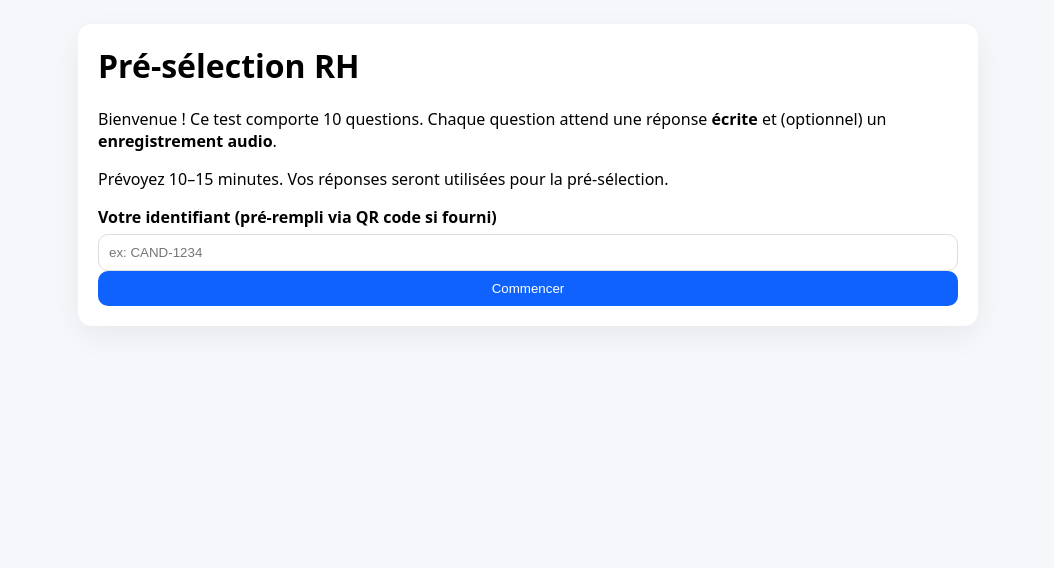
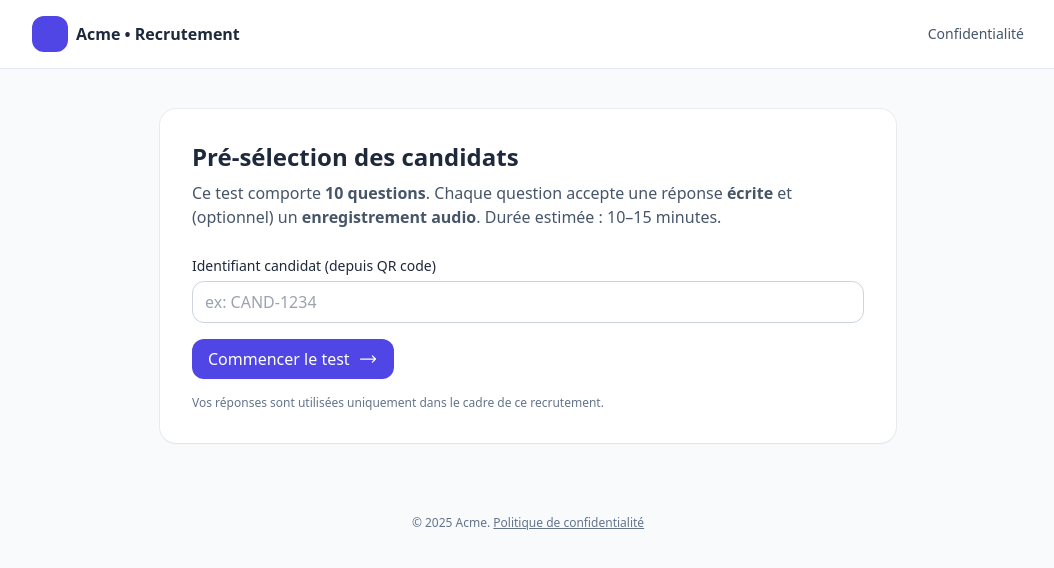
Before and after one commit to CDestine/site_rh, a website: page public/index.html in a window 1280 px wide. Shown: the whole page, without its empty margins (112-1166 px from the left). Drawn offline with nearby package versions, Linux system fonts and the light colour scheme.

Commit message:
Update index.html

```diff
--- a/public/index.html
+++ b/public/index.html
@@ -1,28 +1,60 @@
 <!doctype html>
 <html lang="fr">
 <head>
-  <meta charset="utf-8" />
-  <meta name="viewport" content="width=device-width,initial-scale=1" />
+  <meta charset="utf-8"/>
+  <meta name="viewport" content="width=device-width,initial-scale=1"/>
   <title>Pré-sélection RH</title>
-  <link rel="stylesheet" href="style.css" />
+  <script src="https://cdn.tailwindcss.com"></script>
+  <link rel="icon" href="data:,">
 </head>
-<body>
-  <main class="card">
-    <h1>Pré-sélection RH</h1>
-    <p>Bienvenue ! Ce test comporte 10 questions. Chaque question attend une réponse <b>écrite</b> et (optionnel) un <b>enregistrement audio</b>.</p>
-    <p>Prévoyez 10–15 minutes. Vos réponses seront utilisées pour la pré-sélection.</p>
+<body class="bg-slate-50 text-slate-800">
+  <!-- Header -->
+  <header class="bg-white border-b border-slate-200">
+    <div class="max-w-5xl mx-auto px-4 py-4 flex items-center justify-between">
+      <div class="flex items-center gap-2">
+        <div class="w-9 h-9 rounded-xl bg-indigo-600"></div>
+        <span class="font-semibold">Acme • Recrutement</span>
+      </div>
+      <nav class="text-sm text-slate-600">
+        <a href="privacy.html" class="hover:text-slate-900">Confidentialité</a>
+      </nav>
+    </div>
+  </header>
 
-    <form action="test.html" method="get">
-      <label for="token">Votre identifiant (pré-rempli via QR code si fourni)</label>
-      <input id="token" name="token" placeholder="ex: CAND-1234" />
-      <button type="submit">Commencer</button>
-    </form>
+  <!-- Hero -->
+  <main class="max-w-3xl mx-auto px-4 py-10">
+    <div class="bg-white shadow-sm ring-1 ring-black/5 rounded-2xl p-8">
+      <h1 class="text-2xl font-bold mb-2">Pré-sélection des candidats</h1>
+      <p class="text-slate-600 mb-6">
+        Ce test comporte <b>10 questions</b>. Chaque question accepte une réponse <b>écrite</b> et
+        (optionnel) un <b>enregistrement audio</b>. Durée estimée : 10–15&nbsp;minutes.
+      </p>
+
+      <form action="test.html" method="get" class="space-y-4">
+        <label class="block">
+          <span class="text-sm font-medium">Identifiant candidat (depuis QR code)</span>
+          <input id="token" name="token" class="mt-1 w-full rounded-xl border border-slate-300 px-3 py-2 focus:outline-none focus:ring-2 focus:ring-indigo-500" placeholder="ex: CAND-1234">
+        </label>
+        <button class="w-full md:w-auto inline-flex items-center gap-2 bg-indigo-600 hover:bg-indigo-700 text-white rounded-xl px-4 py-2 font-medium">
+          Commencer le test
+          <svg xmlns="http://www.w3.org/2000/svg" class="h-5 w-5" fill="none" viewBox="0 0 24 24" stroke="currentColor"><path stroke-linecap="round" stroke-linejoin="round" stroke-width="1.5" d="M17.25 8.25L21 12l-3.75 3.75M3 12h18"/></svg>
+        </button>
+      </form>
+
+      <p class="text-xs text-slate-500 mt-4">Vos réponses sont utilisées uniquement dans le cadre de ce recrutement.</p>
+    </div>
   </main>
 
+  <!-- Footer -->
+  <footer class="py-8 text-center text-xs text-slate-500">
+    © 2025 Acme. <a href="privacy.html" class="underline">Politique de confidentialité</a>
+  </footer>
+
+  <!-- Cookie banner -->
+  <script src="cookies.js"></script>
   <script>
-    // Si le QR code inclut ?token=..., préremplir
-    const url = new URL(window.location.href);
-    const t = url.searchParams.get("token");
+    // Pré-remplir token si ?token=...
+    const u = new URL(location.href); const t = u.searchParams.get("token");
     if (t) document.getElementById("token").value = t;
   </script>
 </body>
```
